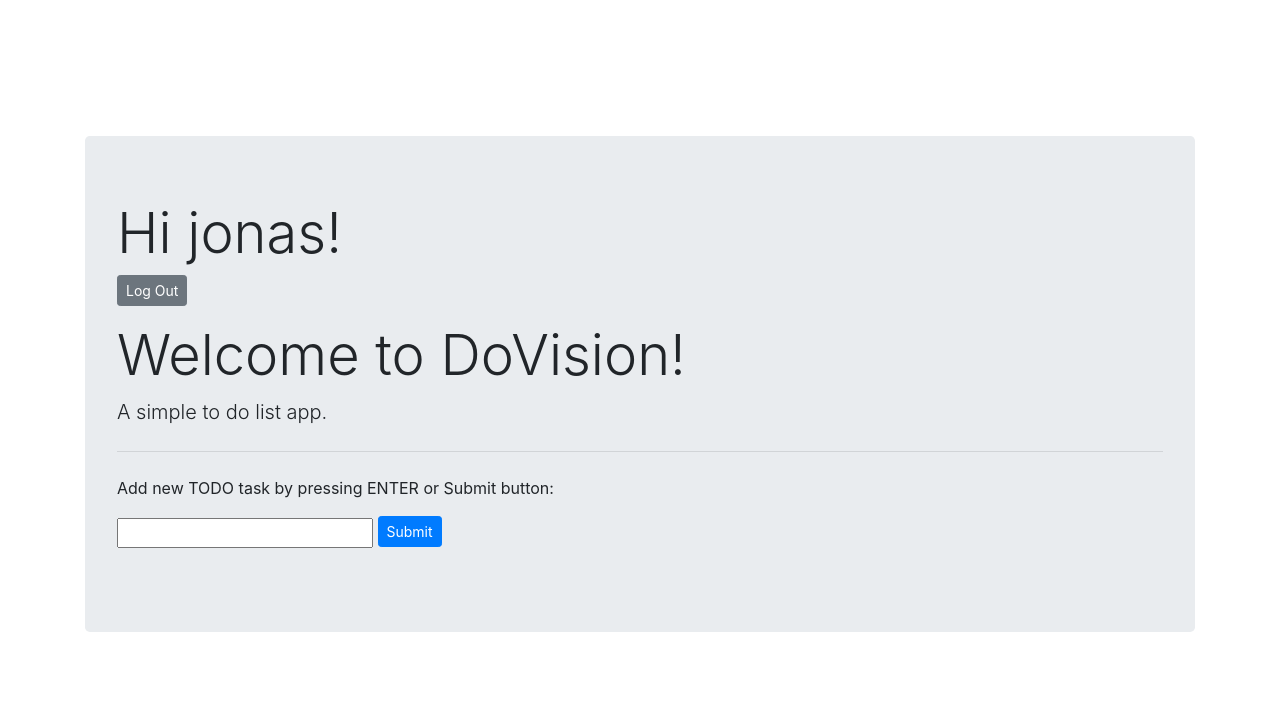
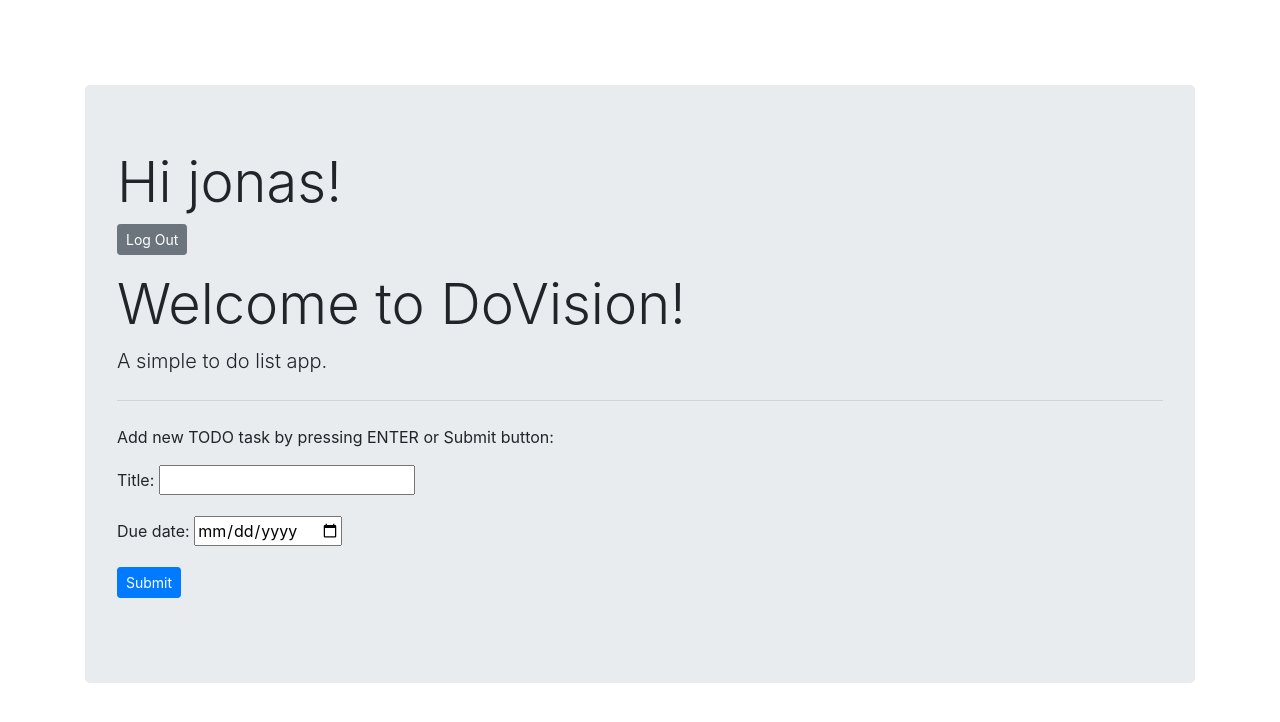
Before and after one commit to ponasObuolys/dovision, a Django app: page / in a window 1280 px wide. Shown: the top 722 px of the page. Run offline with Django 3.2, Linux system fonts and the light colour scheme; a user stored in the database is signed in; data comes from the database, SQL or seed files in the repository.

Commit message:
code clean up due_date functionality

```diff
--- a/doVision/admin.py
+++ b/doVision/admin.py
@@ -1,6 +1,5 @@
 from django.contrib import admin
-from doVision.models import Task, TodoList
+from doVision.models import Task
 # Register your models here.
 
 admin.site.register(Task)
-admin.site.register(TodoList)
--- a/doVision/forms.py
+++ b/doVision/forms.py
@@ -1,4 +1,5 @@
 from django import forms
+from django.forms.widgets import DateInput
 
 from doVision.models import Task
 
@@ -7,4 +8,10 @@ class TaskForm(forms.ModelForm):
 
     class Meta:
         model = Task
-        fields = '__all__'
+        fields = ['title', 'due_date']
+        widgets = {
+            'due_date': DateInput(attrs={'type': 'date'}),
+        }
+
+class DateInput(forms.DateInput):
+    input_type = 'date'
--- a/doVision/models.py
+++ b/doVision/models.py
@@ -11,6 +11,7 @@ class Task(models.Model):
     modified = models.DateTimeField(auto_now=True)  # Viską sutvarkė auto_now=True
     prior = models.BooleanField(default=False)
     user = models.ForeignKey(User, null=True, editable=False, on_delete=models.CASCADE)
+    due_date = models.DateField(null=True, blank=True)
 
     def __str__(self):
         return self.title
@@ -21,18 +22,3 @@ class Task(models.Model):
             self.created = timezone.now()
         self.modified = timezone.now()
         return super(Task, self).save(*args, **kwargs)
-    """
-    custom user task planas
-    """
-    # def update_task(self):
-    #     task = self.title
-    #     self.tasks = task
-    #     self.save()
-
-
-class TodoList(models.Model):
-    text = models.CharField(max_length=350)
-    complete = models.BooleanField(default=False)
-
-    def __str__(self):
-        return self.text
--- a/doVision/settings.py
+++ b/doVision/settings.py
@@ -45,12 +45,10 @@ INSTALLED_APPS = [
     'django.contrib.messages',
     'django.contrib.staticfiles',
     'doVision',
-    'debug_toolbar',
     'accounts',
 ]
 
 MIDDLEWARE = [
-    'debug_toolbar.middleware.DebugToolbarMiddleware',
     'django.middleware.security.SecurityMiddleware',
     'django.contrib.sessions.middleware.SessionMiddleware',
     'django.middleware.common.CommonMiddleware',
@@ -141,6 +139,3 @@ STATICFILES_DIRS = [
 
 LOGIN_REDIRECT_URL = 'TodoList'
 LOGOUT_REDIRECT_URL = 'TodoList'
-
-EMAIL_BACKEND = "django.core.mail.backends.filebased.EmailBackend"
-EMAIL_FILE_PATH = str(BASE_DIR.joinpath('sent_emails'))
--- a/doVision/templates/home.html
+++ b/doVision/templates/home.html
@@ -7,6 +7,7 @@
     <link rel="stylesheet" href="{% static 'css/mystyle.css' %}" />
     <link rel="stylesheet" href="https://cdn.jsdelivr.net/npm/bootstrap@4.6.0/dist/css/bootstrap.min.css" integrity="sha384-B0vP5xmATw1+K9KRQjQERJvTumQW0nPEzvF6L/Z6nronJ3oUOFUFpCjEUQouq2+l" crossorigin="anonymous">
     <title>DoVision</title>
+  </script>
 </head>
 <body>
     <div class="container">
@@ -25,7 +26,8 @@
 
             <form method="POST" action="/">
                 {% csrf_token %}
-                {{ form.title }}
+                {{ form.as_p }}
+
                 <input class="btn btn-primary btn-sm" style="margin-bottom: 5px" type="submit" name="Add Task" title="Submit your TO DO task to the list." style="text-decoration:none">
             </form>
 
@@ -46,6 +48,9 @@
                                 <a class="btn btn-outline-danger btn-sm" href="{% url 'prior' task.id %}" title="Prioritize your TO DO task." style="text-decoration:none">Priority</a>
 
                                 <span><em><strong>Created: </strong>{{ task.created }}</em></span>
+                                    {% if task.due_date %}
+                                <span><em><strong>Due date: </strong>{{ task.due_date }}</em></span>
+                                    {% endif %}
                                 {% endif %}
                                 <a class="btn btn-outline-success btn-sm" href="{% url 'completed' task.id %}" title="Mark your TO DO task as COMPLETED." style="text-decoration:none">Completed</a>
 
--- a/doVision/urls.py
+++ b/doVision/urls.py
@@ -1,7 +1,5 @@
 from django.contrib import admin
 from django.urls import path, include
-
-import debug_toolbar
 
 from doVision import views
 
@@ -14,6 +12,5 @@ urlpatterns = [
     path('delete/<str:pk>/', views.deleteTask, name="delete"),
     path('prior/<str:pk>/', views.prioritize, name='prior'),
     path('admin/', admin.site.urls),
-    path('__debug__/', include(debug_toolbar.urls)),
     path('completed/<str:pk>/', views.completed_task, name='completed'),
 ]
--- a/doVision/views.py
+++ b/doVision/views.py
@@ -5,9 +5,6 @@ from doVision.forms import TaskForm
 
 from django.shortcuts import render, redirect, get_object_or_404
 from django.utils.timezone import localdate
-
-
-# Create your views here.
 
 
 def index(request):
```
Also changed, not shown: doVision/migrations/0018_auto_20210227_1044.py (added).
